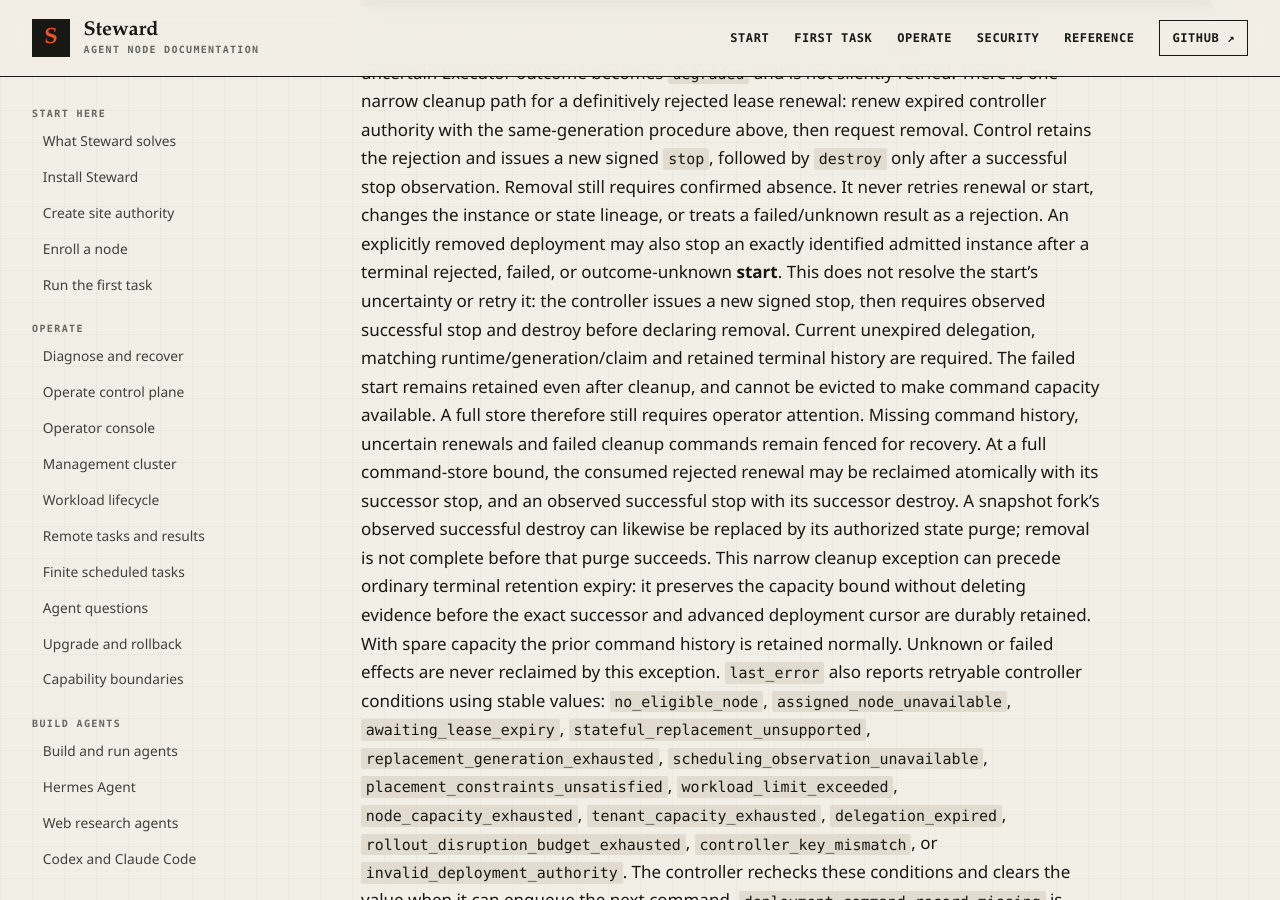
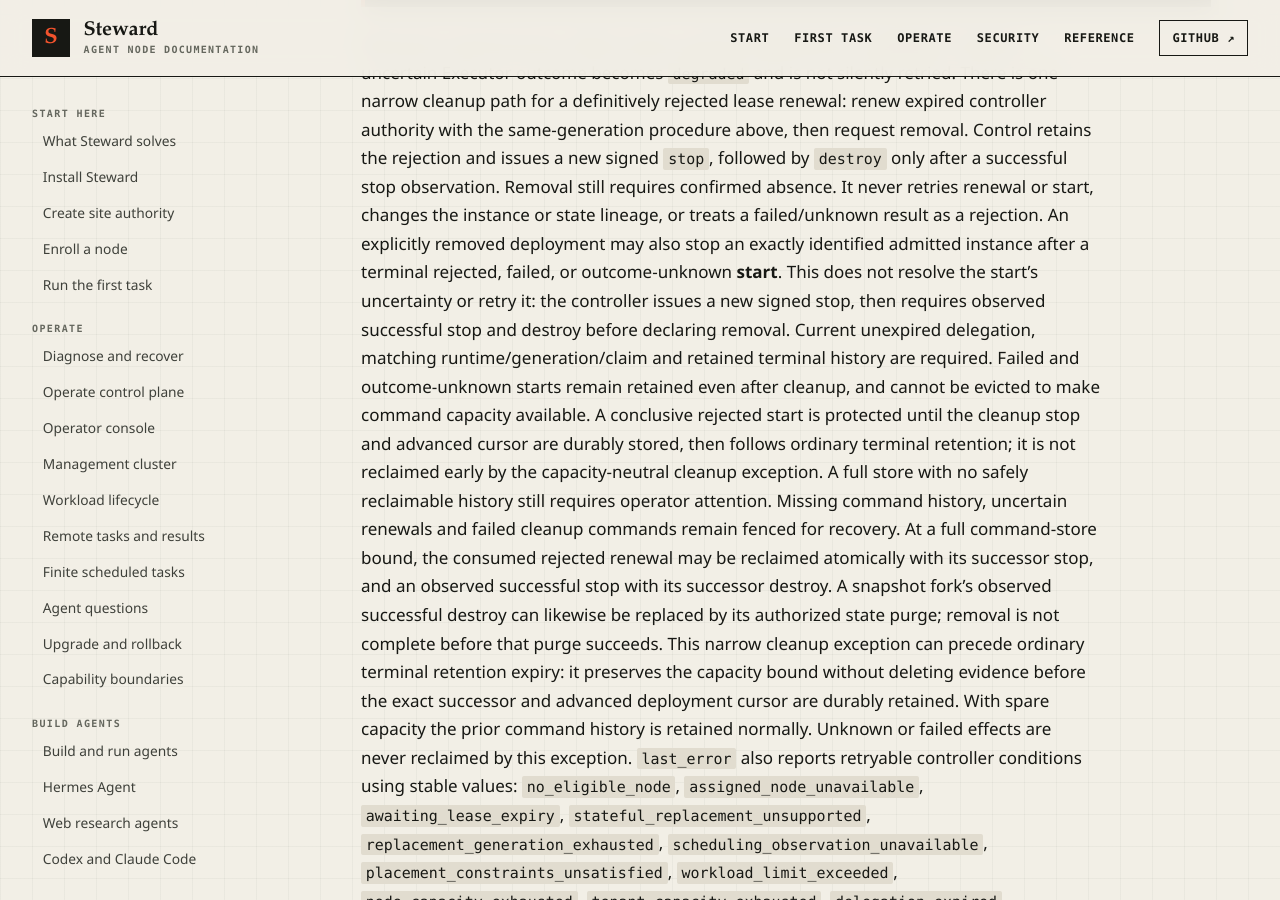
Before and after one commit to hardrails/steward, a Jekyll site: the page built from docs/guides/build-agents.md, in a window 1280 px wide and 900 px high, scrolled down 8498 px. Built offline with Jekyll 4.4.1, drawn with Linux system fonts in a browser that asks for light colours.

Commit message:
Clarify settled versus uncertain cleanup retention

```diff
--- a/docs/guides/build-agents.md
+++ b/docs/guides/build-agents.md
@@ -327,9 +327,12 @@ instance after a terminal rejected, failed, or outcome-unknown **start**. This
 does not resolve the start's uncertainty or retry it: the controller issues a new
 signed stop, then requires observed successful stop and destroy before declaring
 removal. Current unexpired delegation, matching runtime/generation/claim and
-retained terminal history are required. The failed start remains retained even
-after cleanup, and cannot be evicted to make command capacity available. A full
-store therefore still requires operator attention. Missing command history,
+retained terminal history are required. Failed and outcome-unknown starts remain
+retained even after cleanup, and cannot be evicted to make command capacity
+available. A conclusive rejected start is protected until the cleanup stop and
+advanced cursor are durably stored, then follows ordinary terminal retention;
+it is not reclaimed early by the capacity-neutral cleanup exception. A full
+store with no safely reclaimable history still requires operator attention. Missing command history,
 uncertain renewals and failed cleanup commands remain fenced for recovery.
 At a full command-store bound, the consumed rejected renewal may be reclaimed
 atomically with its successor stop, and an observed successful stop with its
```
